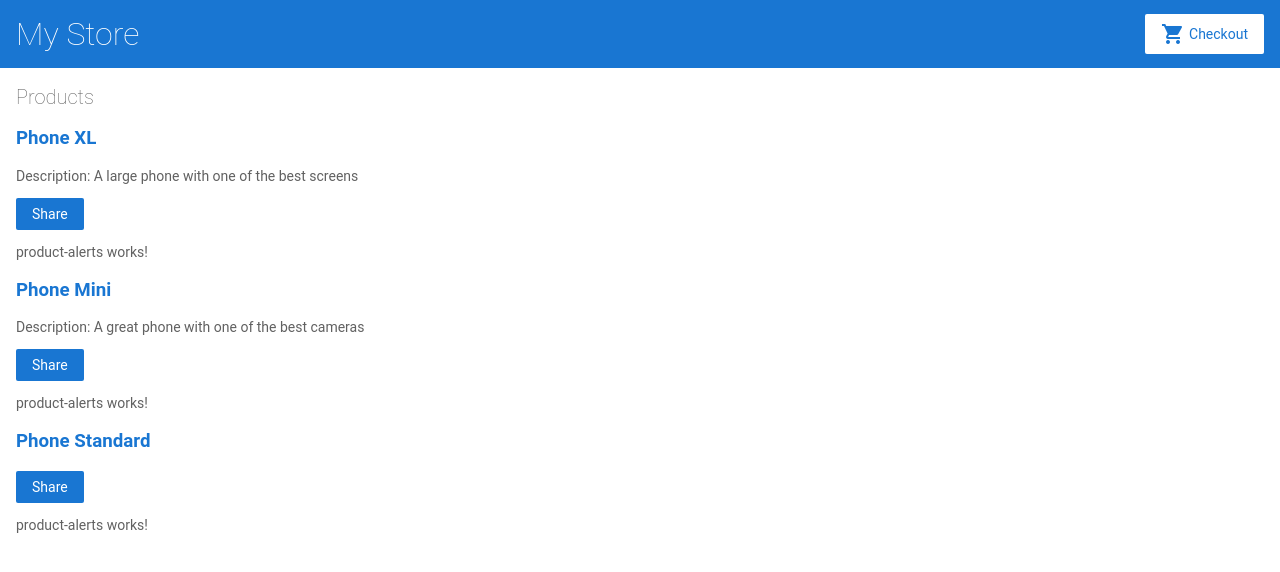
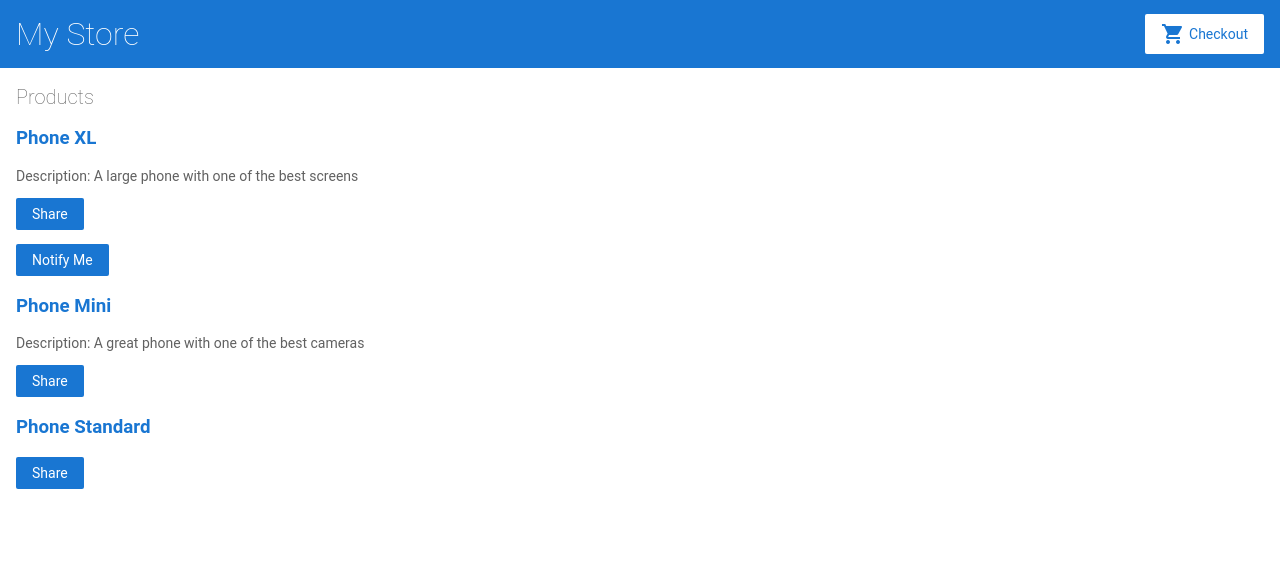
Before and after one commit to mdlawrenceusa/mdl-et720-20220407-ng-repo2, an Angular app: page / in a window 1280 px wide. Shown: the top 572 px of the page. Built offline with nearby package versions, Linux system fonts and the light colour scheme.

Commit message:
2 files modified

```diff
--- a/src/app/product-alerts/product-alerts.component.html
+++ b/src/app/product-alerts/product-alerts.component.html
@@ -1 +1,3 @@
-<p>product-alerts works!</p>
+<p *ngIf="product && product.price > 700">
+  <button type="button">Notify Me</button>
+</p>
--- a/src/app/product-alerts/product-alerts.component.ts
+++ b/src/app/product-alerts/product-alerts.component.ts
@@ -1,4 +1,4 @@
-import { Component, OnInit, Input} from '@angular/core';
+import { Component, OnInit, Input, Output, EventEmitter } from '@angular/core';
 
 import { Product } from '../products';
 
@@ -9,6 +9,8 @@ import { Product } from '../products';
 })
 export class ProductAlertsComponent implements OnInit {
   @Input() product!: Product;
+  @Output() notify = new EventEmitter();
+
 
   constructor() { }
 
```
